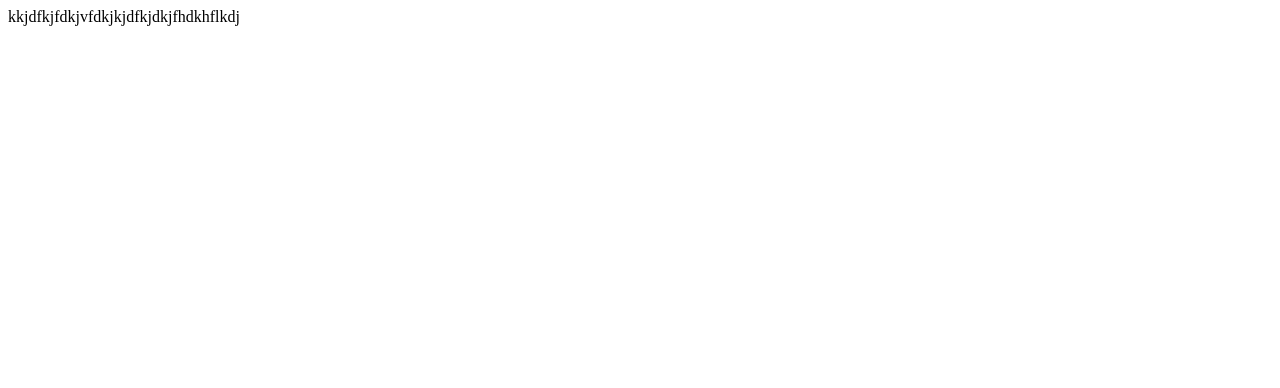
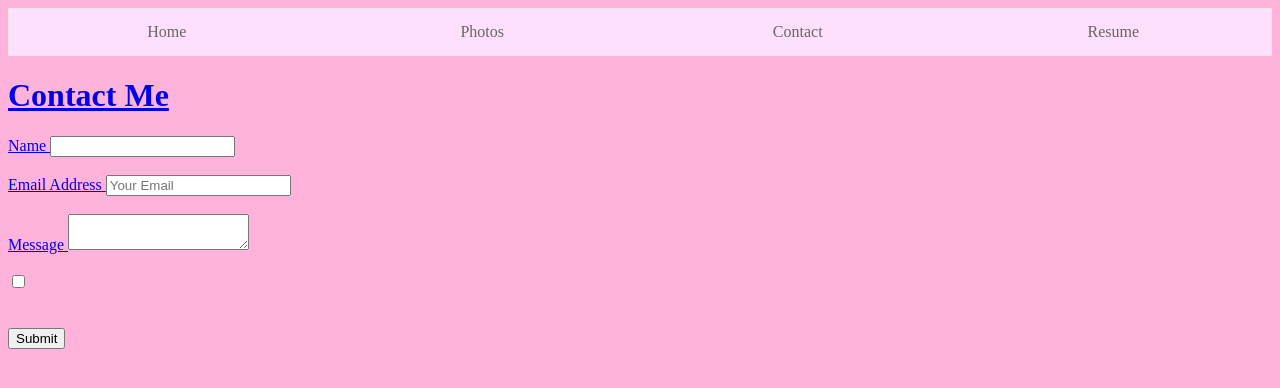
Before and after one commit to f-rosales/f-rosales.github.io, a plain HTML site: page contact.html in a window 1280 px wide. Drawn offline with Linux system fonts and the light colour scheme.

Commit message:
Update contact.html

```diff
--- a/contact.html
+++ b/contact.html
@@ -1 +1,73 @@
-kkjdfkjfdkjvfdkjkjdfkjdkjfhdkhflkdj
+<!DOCTYPE html>
+<html>
+<head>
+<style>
+ul {
+  list-style-type: none;
+  margin: 0;
+  padding: 0;
+  overflow: hidden;
+  border: 1px solid #e7e7e7;
+  background-color: #ffe0fc;
+  display: flex;
+}
+li{
+flex: 1;
+}
+
+li a {
+  display: block;
+  color: #666;
+  text-align: center;
+  padding: 14px 16px;
+  text-decoration: none;
+}
+
+li a.active {
+  background-color: #4CAF50;
+  color: white;
+}
+
+li a:hover:not(.active) {
+  background-color:  #ffccff;
+  color: white;
+}
+</style>
+</head>
+<body style="background-color: #ffb3da">
+
+
+<ul>
+  <li><a href=file:///C:/Users/SMASH%20Scholar/Desktop/website/CS1fernanda.html>Home</a></li>
+  <li><a href=file:///C:/Users/SMASH%20Scholar/Desktop/website/project.html>Photos</a></li>
+  <li><a href=file:///C:/Users/SMASH%20Scholar/Desktop/website/contact.html>Contact</a></li>
+  <li><a href=file:///C:/Users/SMASH%20Scholar/Desktop/website/resume.html>Resume
+</ul><h1>Contact Me</h1>
+
+        <form method="POST" action="https://formspree.io/fernanda.rosales@scholar.smash.org">
+      <div id="check-swear">
+
+            <label for="name"> Name </label>
+           <input type="text" id="name" placeholder="">
+           <br></br>
+
+           <label for="email">Email Address</label>
+           <input type"email" name="email" placeholder="Your Email">
+           <br></br>
+           <label for="message"> Message </label>
+           <textarea id="message"> </textarea>
+           <br></br>
+
+
+           <input type="checkbox" name="swear" value="promise">
+             <label id="checkbox-label" "I'm a SMASH scholar"> </label>
+             <br><br>
+           </div>
+
+              <br>
+            <button type="submit">Submit</button>
+
+</form>
+
+</body>
+</html>
```
